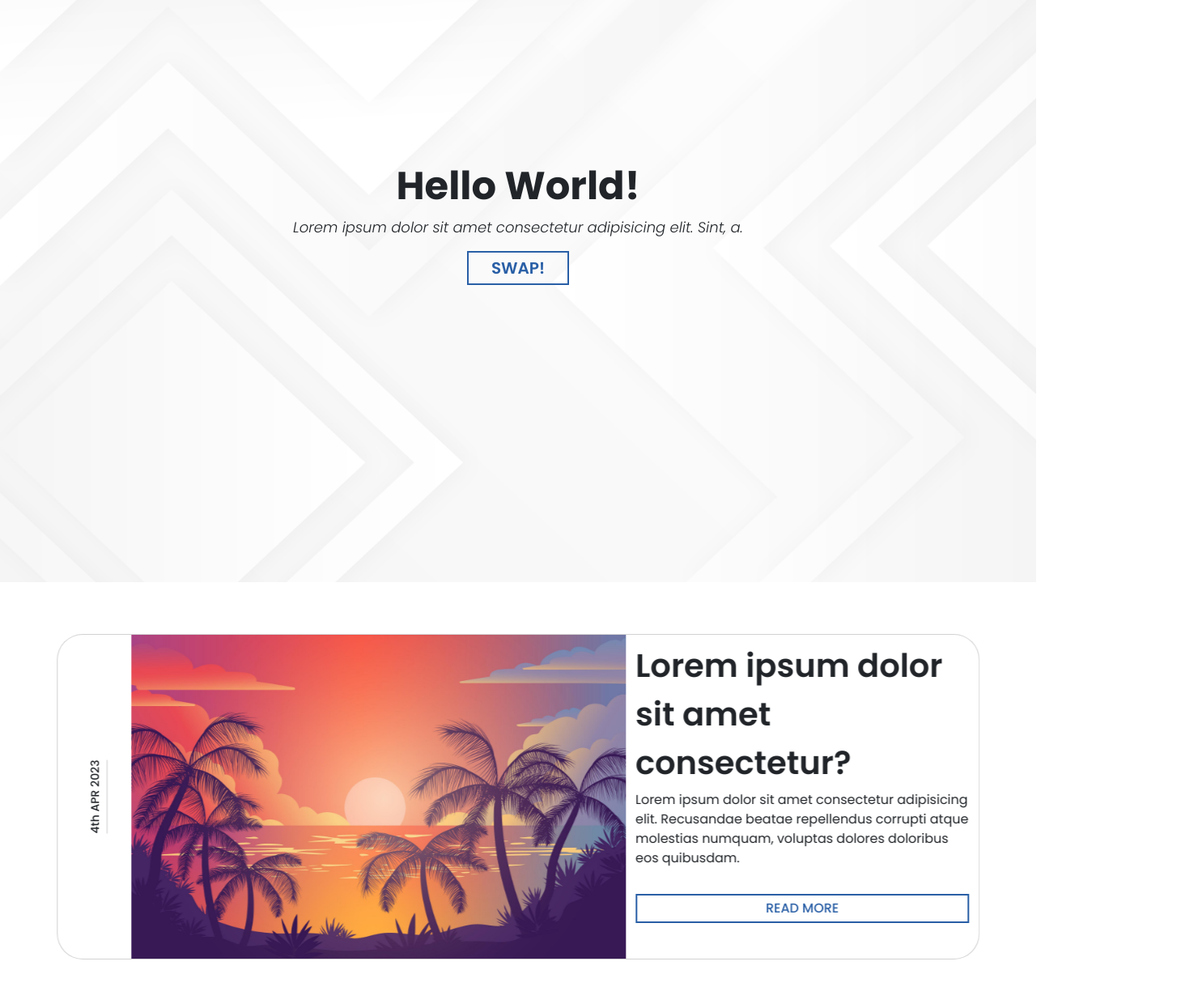
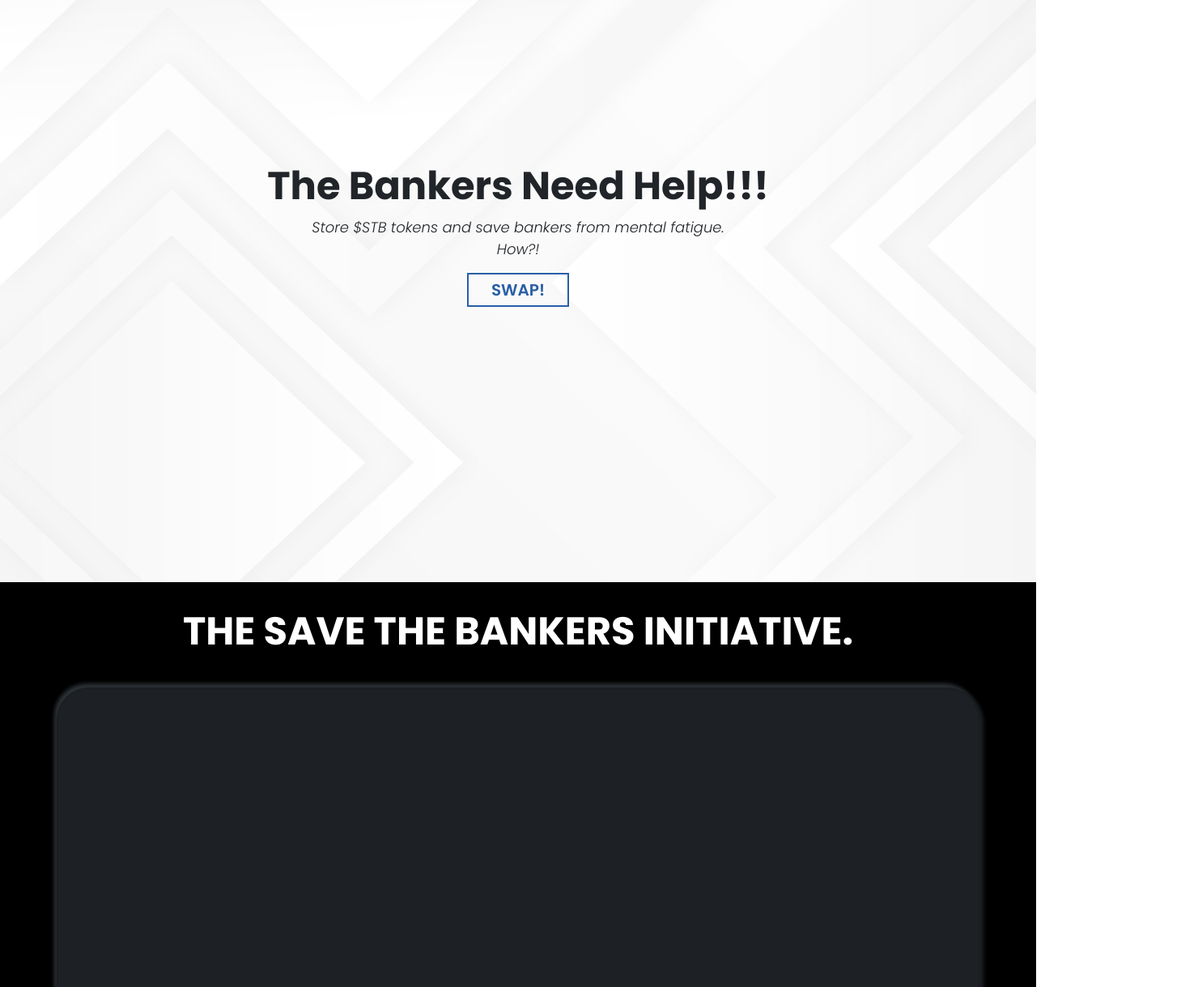
Before and after one commit to unnamed-lab/save-the-bankers, a website: page index.html in a window 1280 px wide. Shown: the part 81-1300 px from the top of the page at 81% size, 1480 px wide, since content can reach past the window. Drawn offline with Linux system fonts and the light colour scheme.

Commit message:
Typo inserted

```diff
--- a/asset/js/main.js
+++ b/asset/js/main.js
@@ -37,21 +37,9 @@ tl.from(".hero-header", {
     ">"
   );
 
-
-tl.from(".info-card", {
-  scrollTrigger: {
-    trigger: ".info-card",
-    start: "bottom center",
-    toggleActions: "play none reverse none",
-  },
-  x: 200,
-  delay: 0.5,
-  duration: 1.3,
-});
-
-tl.from(".about-title", {
+  tl.from(".about-title", {
   y: -30,
-  delay: 0.5,
+  delay: 0.1,
   duration: 1.15,
   scrollTrigger: {
     trigger: ".ecosystem",
@@ -76,13 +64,26 @@ tl.from(".about-title", {
     x: -20,
 }, "-=.1");
 
+
+tl.from(".info-card", {
+  scrollTrigger: {
+    trigger: ".info-card",
+    start: "bottom center",
+    toggleActions: "play none reverse none",
+  },
+  x: 50,
+  delay: 0.5,
+  duration: 1.3,
+});
+
+
 tl.from(".tokenomics", {
   scrollTrigger: {
     trigger: ".tokenomics",
     start: "bottom center",
     toggleActions: "play none reverse none",
   },
-  x: 200,
+  x: 50,
   delay: 0.5,
   duration: 1.3,
 })
@@ -101,12 +102,12 @@ tl.from(".tokenomics", {
     ">"
   )
   .from(".token-detail", {
-    y: -70,
+    y: -50,
   })
   .from(
     "#myChart",
     {
-      y: -70,
+      y: -50,
     },
     "-=1"
   )
--- a/index.html
+++ b/index.html
@@ -43,74 +43,9 @@
         </header>
         <div class="hero-bg"><img class="bg-img" src="./asset/img/wallpaper.jpg"></div>
         <div class="intro">
-            <h1 class="intro-title">Hello World!</h1>
-            <p class="intro-text">Lorem ipsum dolor sit amet consectetur adipisicing elit. Sint, a.</p>
+            <h1 class="intro-title">The Bankers Need Help!!!</h1>
+            <p class="intro-text">Store $STB tokens and save bankers from mental fatigue.<br/>How?!</p>
             <div class="stb-btn big light mx-auto intro-btn"><a href="#">Swap!</a></div>
-        </div>
-    </div>
-
-    <div class="info">
-        <div class="container">
-            <div class="row">
-                <div class="card info-card">
-                    <div class="carousel slide" data-bs-ride="carousel" data-bs-interval="6000">
-                        <div class="carousel-inner">
-                            <div class="carousel-item active">
-                                <div class="stb-card-date">
-                                    <div class="stb-card-item">
-                                        <span>4th APR 2023</span>
-                                    </div>
-                                </div>
-                                <div class="stb-card-body">
-                                    <div class="col-lg-7 col-md-12">
-                                        <div class="bg-img"><img src="./asset/img/carousel.jpg" alt=""></div>
-                                    </div>
-                                    <div class="col-lg-5 col-md-12">
-                                        <div class="container">
-                                            <div class="fs-1">Lorem ipsum dolor sit amet consectetur?</div>
-                                            <div class="text">
-                                                Lorem ipsum dolor sit amet consectetur adipisicing elit. Recusandae beatae repellendus corrupti atque
-                                                molestias
-                                                numquam, voluptas dolores doloribus eos quibusdam.
-                                            </div>
-                                            <div class="card-bottom">
-                                                <div class="stb-btn light"><a href="#">Read More</a></div>
-                                            </div>
-                                        </div>
-                                    </div>
-                                </div>
-                            </div>
-
-                            <!-- <div class="carousel-item">
-                                <div class="stb-card-date">
-                                    <div class="stb-card-item">
-                                        <span>4th APR 2023</span>
-                                    </div>
-                                </div>
-                                <div class="stb-card-body">
-                                    <div class="col-lg-7">
-                                        <div class="bg-img"><img src="./asset/img/carousel.jpg" alt=""></div>
-                                    </div>
-                                    <div class="col-lg-5">
-                                        <div class="container">
-                                            <div class="fs-1">Lorem ipsum dolor sit amet.</div>
-                                            <div class="text">
-                                                Lorem ipsum dolor sit amet consectetur adipisicing elit. Recusandae beatae repellendus corrupti
-                                                atque
-                                                molestias
-                                                numquam, voluptas dolores doloribus eos quibusdam.
-                                            </div>
-                                            <div class="card-bottom">
-                                                <div class="stb-btn light"><a href="#">Read More</a></div>
-                                            </div>
-                                        </div>
-                                    </div>
-                                </div>
-                            </div> -->
-                        </div>
-                    </div>
-                </div>
-            </div>
         </div>
     </div>
 
@@ -128,7 +63,11 @@
                                 <div class="fs-1">Save The Bankers</div>
                                 <div class="stb-btn small white"><a href="#"><i class="fa-solid fa-chart-candlestick"></i> See Live Charts</a></div>
                                 <div class="text">
-                                    Lorem, ipsum dolor sit amet consectetur adipisicing elit. Ratione iure assumenda consequuntur nihil natus nulla provident beatae et ipsum reprehenderit. Sequi, ipsam atque error aperiam cumque ea iste! Voluptas quis perspiciatis iure rem corrupti facilis velit laboriosam placeat, non soluta, a quam sunt ab pariatur voluptatem voluptates asperiores, animi totam saepe. Voluptatibus eum ducimus doloremque dignissimos rem molestiae, corrupti illo pariatur, deserunt tempore quas labore commodi. Perspiciatis quaerat accusamus nostrum?
+                                    Due to the numerous adverse events recently occured in the banking system, lots of bankers became suddenly helpless... They need your help!<br/>
+                                    <b>SAVE THE BANKERS</b> token is the first crypto token of its kind designed to help the people the most in need in a worldwide bankruptcy environment. In order to understand more the benefits the STB! Token can bring to the bankers, let's dive into Mike's life.<br/><br/>
+                                    Mike has suffered a succession of serious unlucky events in his career. He was a manager at Gatesilver. After its collapse, he got recruited by SVB, the Silly Valley Bank. Unfortunatedly for him, the bank suffered the same fate as the previous one bankruptcy. Once again, his job was lost.
+                                    Now his life is not the same anymore, and his standard of living seriously dropped. This situation caused a psychic disorder to Mike, who decided to visit a therapist. This latter suggested him to take regular baths in a <b>Recovery Pool</b> full of $STB tokens to recover his mental health.<br/><br/>
+                                    The <b>SAVE THE BANKERS</b> initiative is a win-win plan for holders as well as the bankers who'll get their much needed help.
                                 </div>
 
                             </div>
@@ -171,13 +110,52 @@
         </div>
     </div>
 
+    <!-- <div class="info">
+        <div class="container">
+            <div class="row">
+                <div class="card info-card">
+                    <div class="carousel slide" data-bs-ride="carousel" data-bs-interval="6000">
+                        <div class="carousel-inner">
+                            <div class="carousel-item active">
+                                <div class="stb-card-date">
+                                    <div class="stb-card-item">
+                                        <span>4th APR 2023</span>
+                                    </div>
+                                </div>
+                                <div class="stb-card-body">
+                                    <div class="col-lg-7 col-md-12">
+                                        <div class="bg-img"><img src="./asset/img/carousel.jpg" alt=""></div>
+                                    </div>
+                                    <div class="col-lg-5 col-md-12">
+                                        <div class="container">
+                                            <div class="fs-1">Lorem ipsum dolor sit amet consectetur?</div>
+                                            <div class="text">
+                                                Lorem ipsum dolor sit amet consectetur adipisicing elit. Recusandae beatae
+                                                repellendus corrupti atque
+                                                molestias
+                                                numquam, voluptas dolores doloribus eos quibusdam.
+                                            </div>
+                                            <div class="card-bottom">
+                                                <div class="stb-btn light"><a href="#">Read More</a></div>
+                                            </div>
+                                        </div>
+                                    </div>
+                                </div>
+                            </div>
+                        </div>
+                    </div>
+                </div>
+            </div>
+        </div>
+    </div> -->
+
     <footer class="footer">
         <div class="container">
             <div class="row">
                 <div class="col-lg-6 col-md-12 col-sm-12">
                     <div class="footer-item">
                         <div class="title"><img class="logo" src="./asset/img/stb-logo.png" alt="STB Logo"><div class="brand-title">Save The Bankers.</div></div>
-                        <div class="description">Lorem, ipsum dolor sit amet consectetur adipisicing elit. Quam corrupti libero earum voluptates temporibus ducimus esse optio aspernatur, distinctio repudiandae architecto, itaque ad reprehenderit expedita?</div>
+                        <div class="description"><b>Save The Bankers</b> token is a meme token created based on the recent bank crashes. It provides opportunities for holders to earn from regular burns and its staking protocoloffering yields some banks can't offer. Say Goodbye to banking stress and hello to Web3.</div>
                     </div>
                 </div>
                 <div class="col-lg-3 col-md-6 col-sm-6">
--- a/scss/component/_mixins.scss
+++ b/scss/component/_mixins.scss
@@ -1,7 +1,10 @@
 @use "../custom" as *;
 
 .bg-img {
+    display: flex;
+    align-items: center;
     width: 100%;
+    height: 100%;
 
     img {
         object-fit:fill;
--- a/scss/section/_tokenomics.scss
+++ b/scss/section/_tokenomics.scss
@@ -63,4 +63,5 @@
         margin-bottom: 1.5rem;
     }
   }
+
 }
```
Also changed, not shown: asset/css/style.css, 1 other file.
